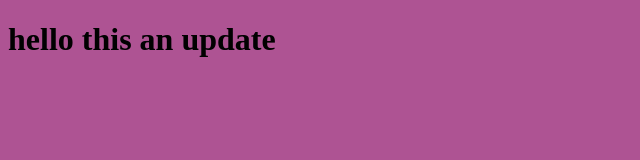
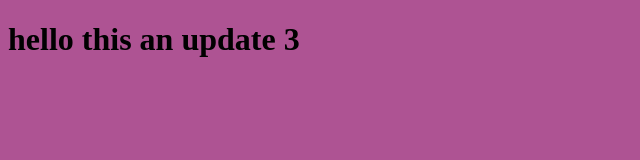
Before and after one commit to soundousbenziadi/myproject, a plain HTML site: page index.html in a window 1280 px wide. Shown: the full height of the page, 0-640 px from the left. Drawn offline with Linux system fonts and the light colour scheme.

Commit message:
change text

```diff
--- a/index.html
+++ b/index.html
@@ -7,7 +7,7 @@
     <link rel="stylesheet" href="styles.css">
 </head>
 <body>
-    <h1>hello this an update</h1>
+    <h1>hello this an update 3</h1>
 
 
     <script src="app.js"></script>
```
